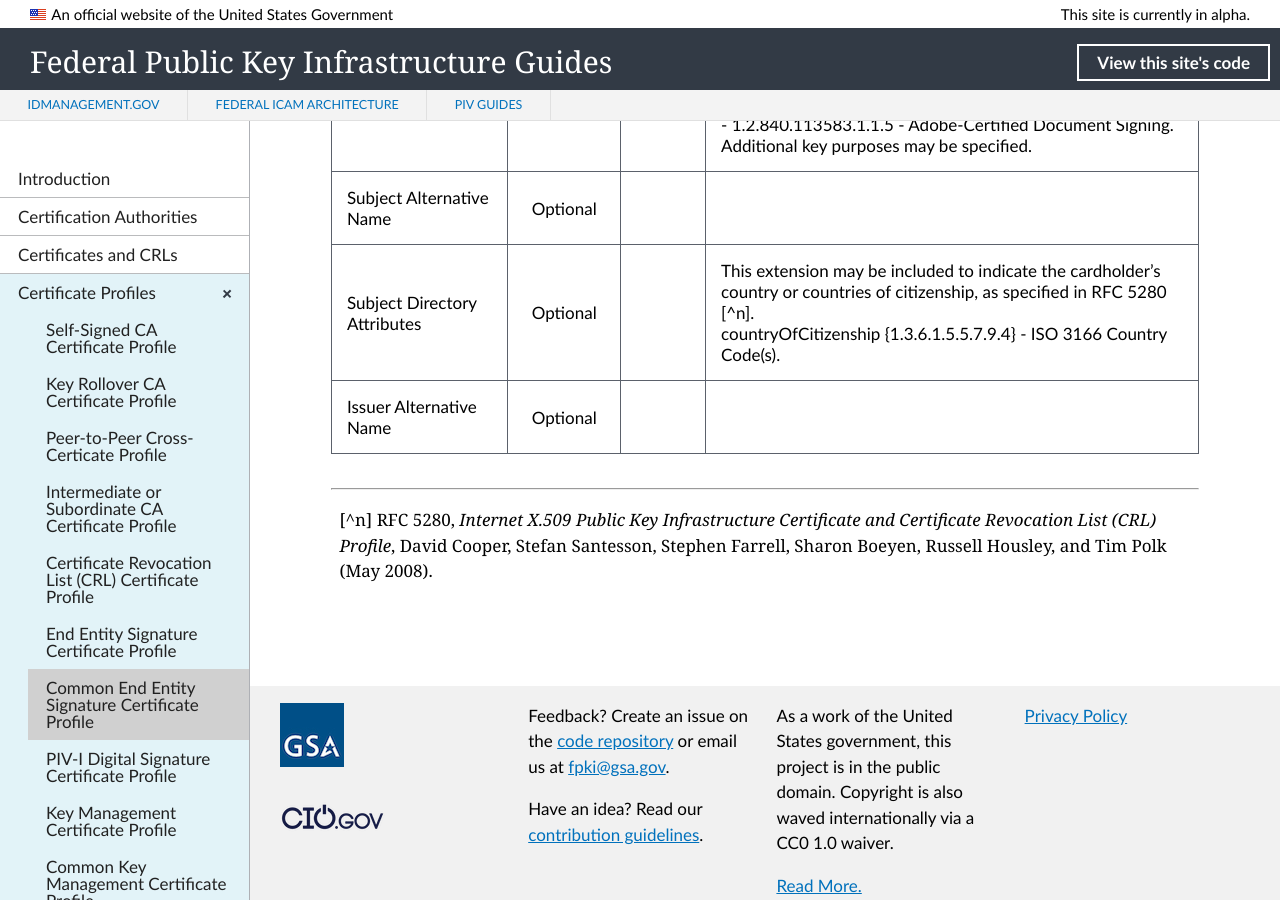
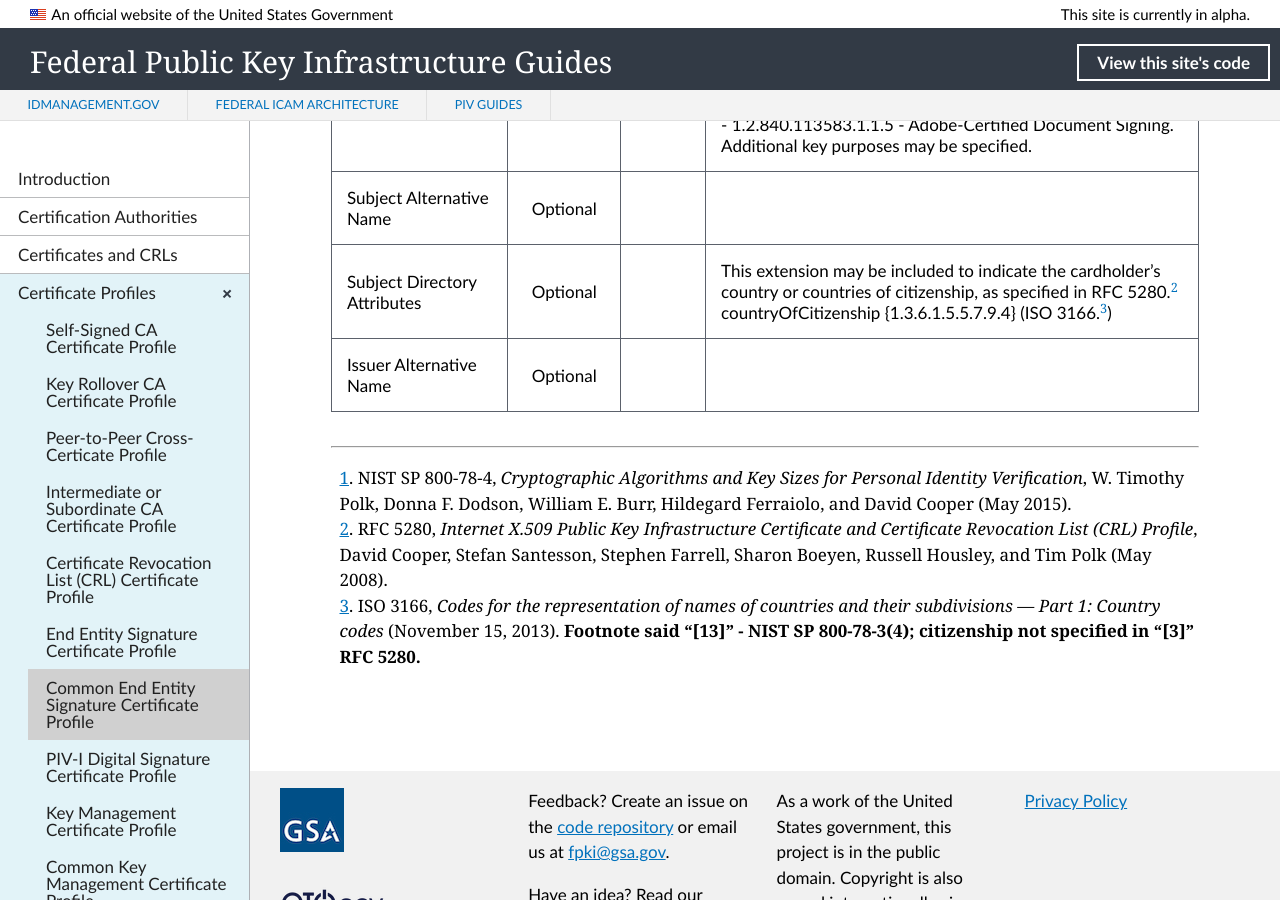
Before and after one commit to GSA/fpki-guides, a Jekyll site: the page built from _profiles/07_common_end_entity_sign.md, in a window 1280 px wide and 900 px high, scrolled down 1916 px. Built offline with Jekyll 4.4.1, drawn with Linux system fonts in a browser that asks for light colours; nearby versions of some CDN libraries; library files that are not in the unit come from our copies; some of the changed text lies outside the part shown.

Commit message:
Update 07_common_end_entity_sign.md
Add footnotes for NIST SP 800-78-4 and ISO 3166

```diff
--- a/_profiles/07_common_end_entity_sign.md
+++ b/_profiles/07_common_end_entity_sign.md
@@ -14,7 +14,7 @@
 | Issuer Distinguished Name   |       |       |  Unique X.500 Issuing CA DN.  |
 | Validity Period   |       |       |  No longer than 3 years from date of issue.<BR>Expressed in UTCTime for dates until end of 2049 and GeneralizedTime for dates thereafter.  |
 | Subject   |       |       |   Unique X.500 subject DN of the owner of the subject public key in the certificate.<BR>Must use one of the name forms specified in the Common CP, Section 3.1.1.   |
-| Subject Public Key Information   |       |       |   For RSA, must be at least 2048 bit modulus, rsaEncryption {1 2 840 113549 1 1 1}.<BR>For ECC, implicitly specify parameters through an OID associated with a NIST-approved curve referenced in NIST SP 800-78-2.   |
+| Subject Public Key Information   |       |       |   For RSA, must be at least 2048 bit modulus, rsaEncryption {1 2 840 113549 1 1 1}.<BR>For ECC, implicitly specify parameters through an OID associated with a NIST-approved curve referenced in NIST SP 800-78-4.<sup>[1](#1)</sup>   |
 | Signature   |       |       |   sha256 WithRSAEncryption {1 2 840 113549 1 1 11}<BR>or ECDSA with appropriate Hash.   |
 |               |                 |              |                                       |
 | **Extension** |  **Required**   | **Critical** | **Value**                             |
@@ -26,8 +26,10 @@
 | Authority Key Identifier   | Mandatory  |  | Octet string (same as subject key identifier in Issuing CA certificate). |
 | Extended Key Usage   | Optional |  |  If included to support specific applications, the extension should be non-critical.<BR>The 3 values listed for keyPurposeID should be included for signing purposes:<BR>- 1.3.6.1.5.5.7.3.4 - Id-kp-emailProtection<BR>- 1.3.6.1.4.1.311.10.3.12 - MSFT Document Signing<BR>- 1.2.840.113583.1.1.5 - Adobe-Certified Document Signing.<BR>Additional key purposes may be specified.  |
 |Subject Alternative Name   | Optional  |  |   |
-| Subject Directory Attributes   | Optional  |  | This extension may be included to indicate the cardholder's country or countries of citizenship, as specified in RFC 5280 [^n].<BR>countryOfCitizenship {1.3.6.1.5.5.7.9.4} - ISO 3166 Country Code(s). |
+| Subject Directory Attributes   | Optional  |  | This extension may be included to indicate the cardholder's country or countries of citizenship, as specified in RFC 5280.<sup>[2](#2)</sup><BR>countryOfCitizenship {1.3.6.1.5.5.7.9.4} (ISO 3166.<sup>[3](#3)</sup>) |
 | Issuer Alternative Name   | Optional  |  |   |
 
 -------
-[^n] RFC 5280, _Internet X.509 Public Key Infrastructure Certificate and Certificate Revocation List (CRL) Profile_, David Cooper, Stefan Santesson, Stephen Farrell, Sharon Boeyen, Russell Housley, and Tim Polk (May 2008).<BR>
+<a name="1">1</a>. NIST SP 800-78-4, _Cryptographic Algorithms and Key Sizes for Personal Identity Verification_, W. Timothy Polk, Donna F. Dodson, William E. Burr, Hildegard Ferraiolo, and David Cooper (May 2015).<br>
+<a name="2">2</a>. RFC 5280, _Internet X.509 Public Key Infrastructure Certificate and Certificate Revocation List (CRL) Profile_, David Cooper, Stefan Santesson, Stephen Farrell, Sharon Boeyen, Russell Housley, and Tim Polk (May 2008).<br>
+<a name="3">3</a>. ISO 3166, _Codes for the representation of names of countries and their subdivisions — Part 1: Country codes_ (November 15, 2013). **Footnote said "[13]" - NIST SP 800-78-3(4); citizenship not specified in "[3]" RFC 5280.**
```
